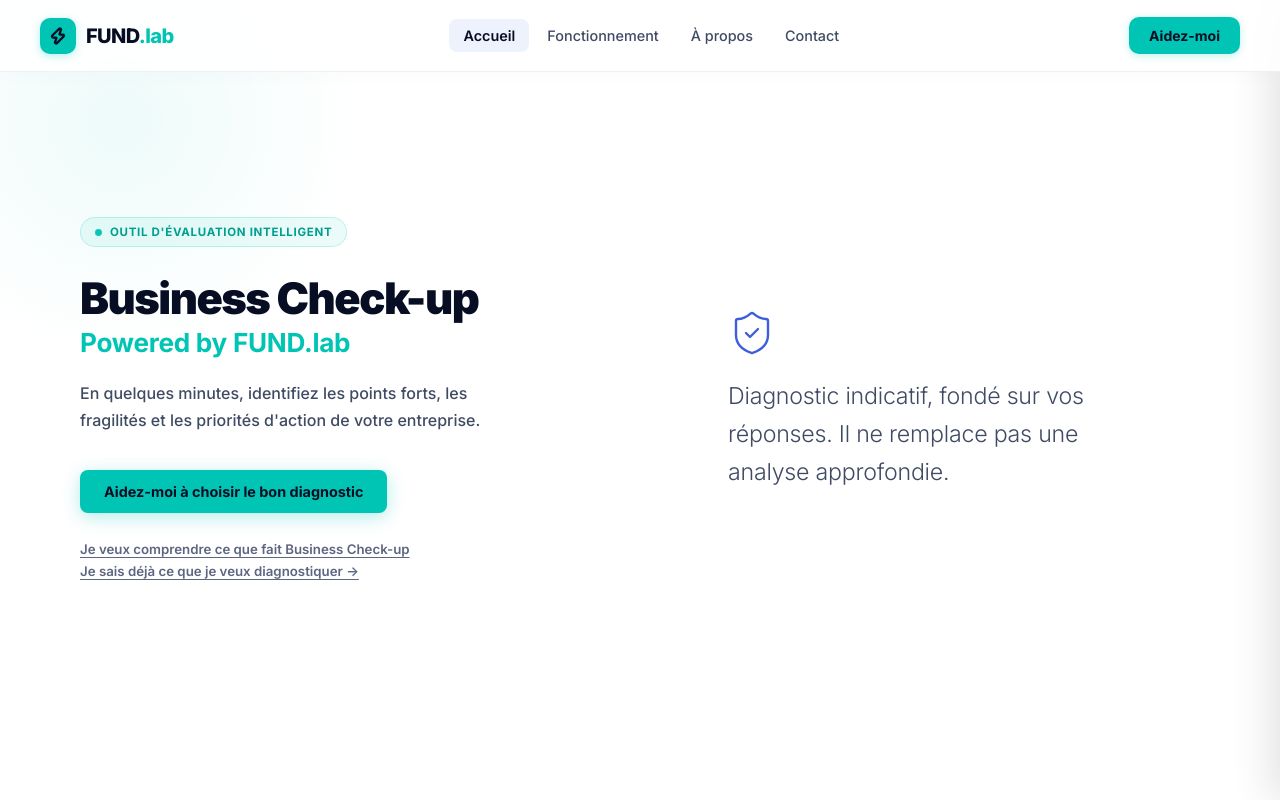
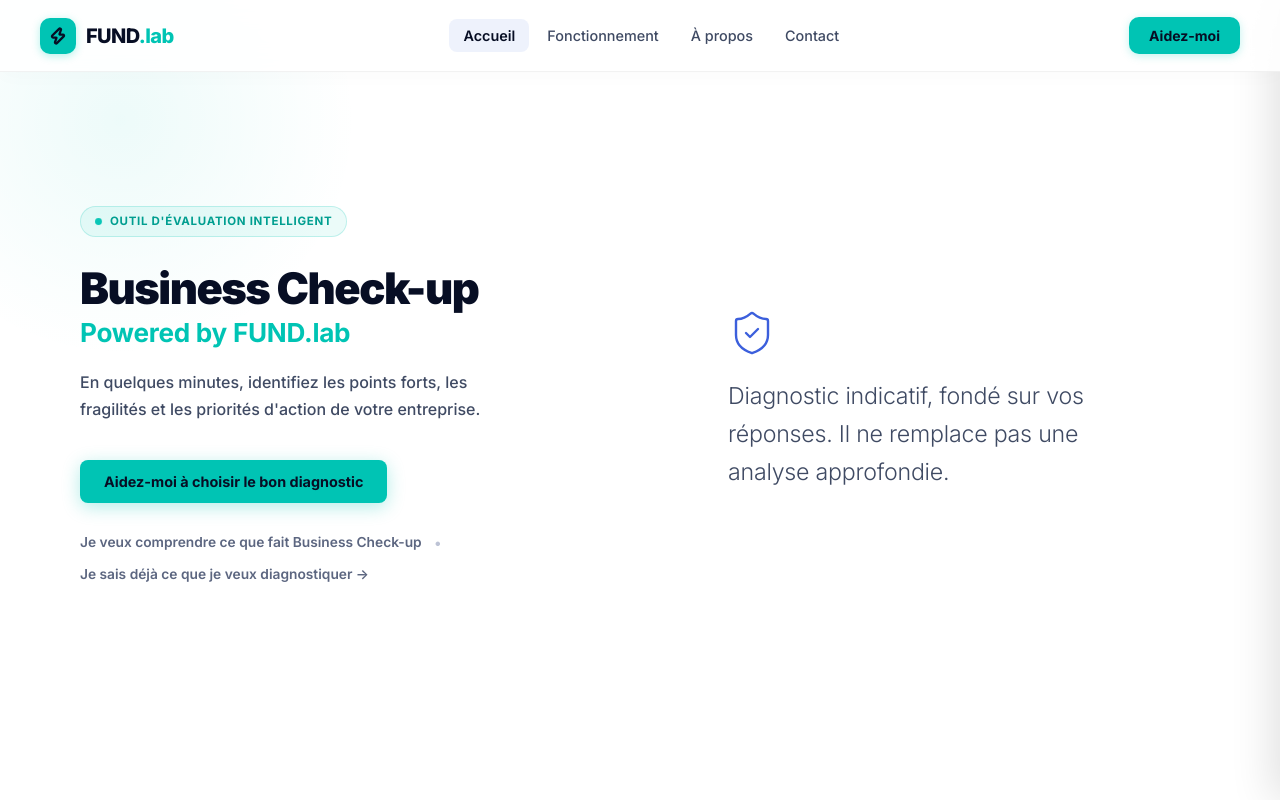
Before and after one commit to josuefox123/business_check_up, a React (Vite) app: page / in a window 1280 px wide. Shown: the top 800 px of the page. Built offline with nearby package versions, Linux system fonts and the light colour scheme.

Commit message:
design: align secondary links in a single row with bullet separator and remove underlines

```diff
--- a/src/components/screens/LandingPage.css
+++ b/src/components/screens/LandingPage.css
@@ -165,13 +165,14 @@
   margin-top: 4px;
 }
 
-/* Catalog secondary link */
+/* Catalog secondary links row layout */
 .lp-hero-secondary-links {
   display: flex;
-  flex-direction: column;
-  align-items: flex-start;
-  gap: 6px;
-  margin-bottom: 24px;
+  flex-direction: row;
+  align-items: center;
+  flex-wrap: wrap;
+  gap: 12px;
+  margin-bottom: 32px;
 }
 
 .lp-hero-catalog-link {
@@ -179,18 +180,25 @@
   border: none;
   padding: 0;
   font-family: var(--font);
-  font-size: 0.83rem;
+  font-size: 0.86rem;
   font-weight: 600;
   color: var(--slate-500, #5c6680);
-  text-decoration: underline;
-  text-underline-offset: 3px;
+  text-decoration: none;
   cursor: pointer;
-  transition: color 0.18s ease;
+  transition: all 0.2s ease;
   text-align: left;
 }
 
 .lp-hero-catalog-link:hover {
   color: var(--color-accent-dark, #009E90);
+  transform: translateY(-0.5px);
+}
+
+.lp-hero-links-separator {
+  color: var(--slate-300, #bdc3d5);
+  font-size: 0.9rem;
+  user-select: none;
+  pointer-events: none;
 }
 
 /* Right image pane */
@@ -256,6 +264,9 @@
   .lp-hero-split-right { padding: 0 20px 36px; }
   .lp-hero-split-actions { flex-direction: column; align-items: stretch; }
   .lp-btn-primary, .lp-btn-outline { text-align: center; justify-content: center; }
+  .lp-hero-secondary-links { flex-direction: column; align-items: stretch; gap: 10px; }
+  .lp-hero-links-separator { display: none; }
+  .lp-hero-catalog-link { text-align: center; }
 }
 
 /* ══════════════════════════════════════════
--- a/src/components/screens/LandingPage.jsx
+++ b/src/components/screens/LandingPage.jsx
@@ -86,6 +86,7 @@ export const LandingPage = ({ onStart, onLearnMore, onGoToCatalog }) => {
             <button className="lp-hero-catalog-link" onClick={onLearnMore}>
               Je veux comprendre ce que fait Business Check-up
             </button>
+            <span className="lp-hero-links-separator">•</span>
             <button className="lp-hero-catalog-link" onClick={onGoToCatalog}>
               Je sais déjà ce que je veux diagnostiquer →
             </button>
```
